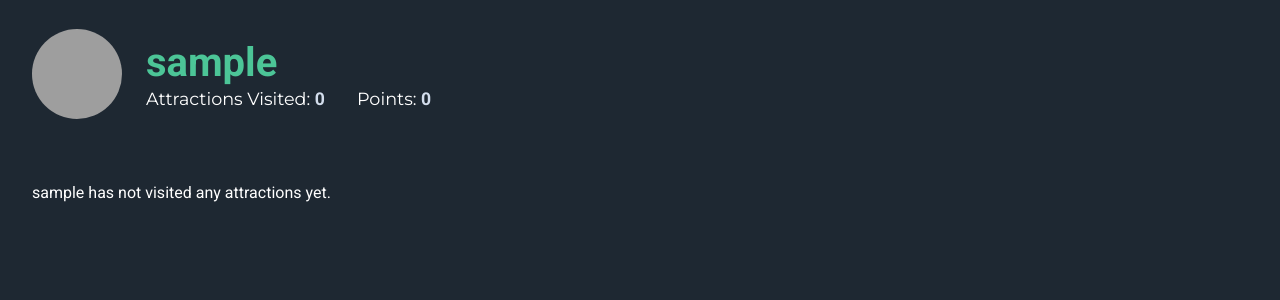
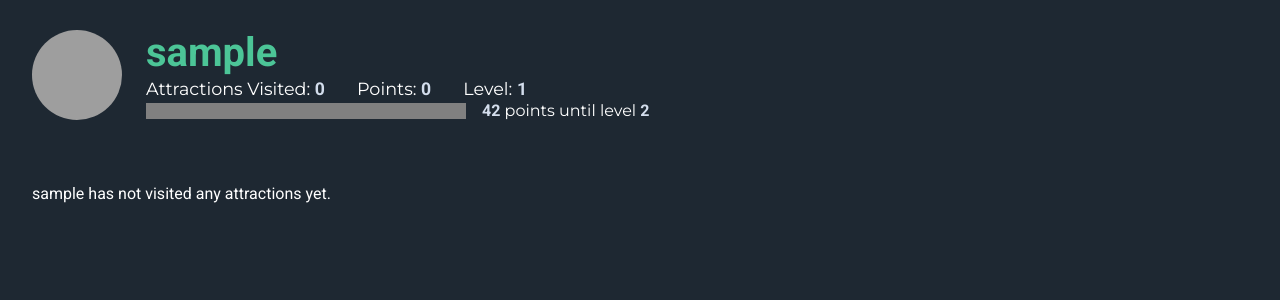
Before and after one commit to madeleinewoodbury/arctic-sprint-solutions, a Flask app: page /auth/friend/profile/1 in a window 1280 px wide. Shown: the part 51-351 px from the top of the page. Run offline with Flask 3, Linux system fonts and the light colour scheme; the visitor is signed in with stand-in values (Sample User, id 1); data that the repository does not hold is empty; grey boxes are pictures that could not be loaded.

Commit message:
Add profile level information to templates

```diff
--- a/app/auth/templates/friendProfile.html
+++ b/app/auth/templates/friendProfile.html
@@ -15,8 +15,17 @@
         <div class="stats">
           <span>{{ _("Attractions Visited:") }}
             <strong>{{number_of_visited_attractions}}</strong></span>
-          <span>{{ _("Points:") }} <strong>{{points}}</span></strong>
+          <span>{{ _("Points:") }}
+            <strong>{{points}}</strong></span>
+          <span>{{ _("Level:") }}
+            <strong>{{level.current_level}}</strong></span>
         </div>
+        <div class="progress-container">
+          <progress class="progress-bar" value="{{ level.progress }}" max="{{ level.points_required }}"></progress>
+          <span class="progress-text">
+            <strong>{{ level.points_missing }}</strong> {{ _("points until level ") }}
+            <strong>{{level.current_level + 1}}</strong></span>
+      </div>
       </div>
     </div>
   </div>
--- a/app/auth/templates/friends.html
+++ b/app/auth/templates/friends.html
@@ -109,6 +109,7 @@
                     <th>{{ _("Username") }}</th>
                     <th class="hide-sm">{{ _("Visited Attractions") }}</th>
                     <th>{{ _("Points") }}</th>
+                    <th>{{ _("Level") }}</th>
                     <th></th>
                 </tr>
             </thead>
@@ -125,6 +126,7 @@
                     </td>
                     <td class="hide-sm">{{ friend.visited|length }}</td>
                     <td>{{ friend.points }}</td>
+                    <td>{{ friend.level }}</td>
                     <td>
                         <form class="remove-friend-form" method="POST"
                             action="{{ url_for('auth.remove_friend', user_id=friend.user.id) }}">
--- a/app/auth/templates/profile.html
+++ b/app/auth/templates/profile.html
@@ -20,9 +20,8 @@
                     <span>{{ _("Level:") }} <strong>{{level.current_level}}</span></strong>
                 </div>
                 <div class="progress-container">
-                    <label class="progress-label">{{ _("Progress to next level:") }}</label>
-                    <progress class="progress-bar" value="{{ level.progress }}" max="{{level.points_per_level}}"></progress>
-                    <span class="progress-text"> <strong>{{ level.progress }} / {{ level.points_per_level }}</strong> {{ _("Points") }}</span>
+                    <progress class="progress-bar" value="{{ level.progress }}" max="{{ level.points_required }}"></progress>
+                    <span class="progress-text"> <strong>{{ level.points_missing }}</strong> {{ _("points until level ") }}<strong>{{level.current_level + 1}}</strong></span>
                 </div>
             </div>
         </div>
```
